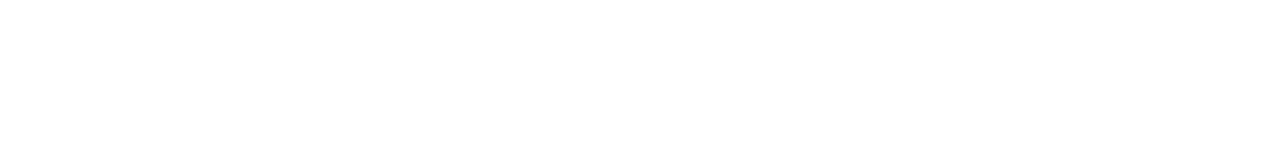
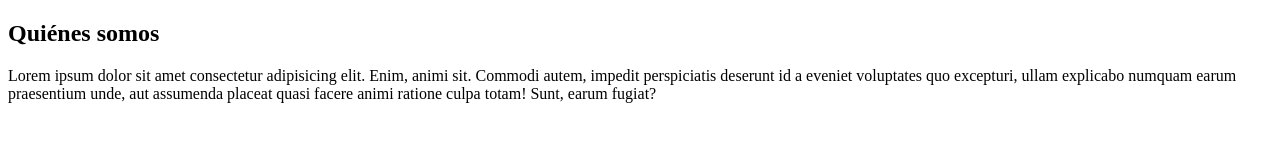
Before and after one commit to Xoten/Taller1AGitPassPort, a plain HTML site: page index.html in a window 1280 px wide. Drawn offline with Linux system fonts and the light colour scheme.

Commit message:
Version 2: section added

```diff
--- a/index.html
+++ b/index.html
@@ -3,7 +3,11 @@
 
    <head></head>
 
-   <body></body>
+   <body>
+       <h2>Quiénes somos</h2>
+
+        <p>Lorem ipsum dolor sit amet consectetur adipisicing elit. Enim, animi sit. Commodi autem, impedit perspiciatis deserunt id a eveniet voluptates quo excepturi, ullam explicabo numquam earum praesentium unde, aut assumenda placeat quasi facere animi ratione culpa totam! Sunt, earum fugiat?</p>
+   </body>
 
 
 
```
